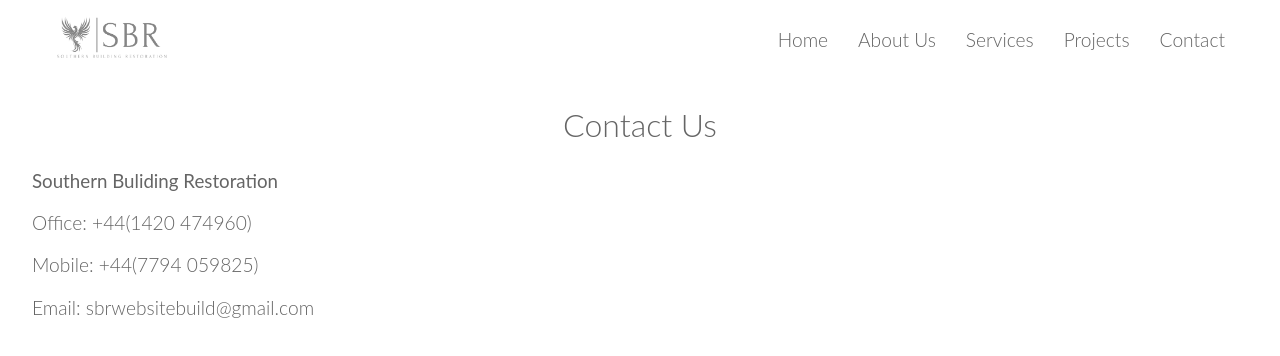
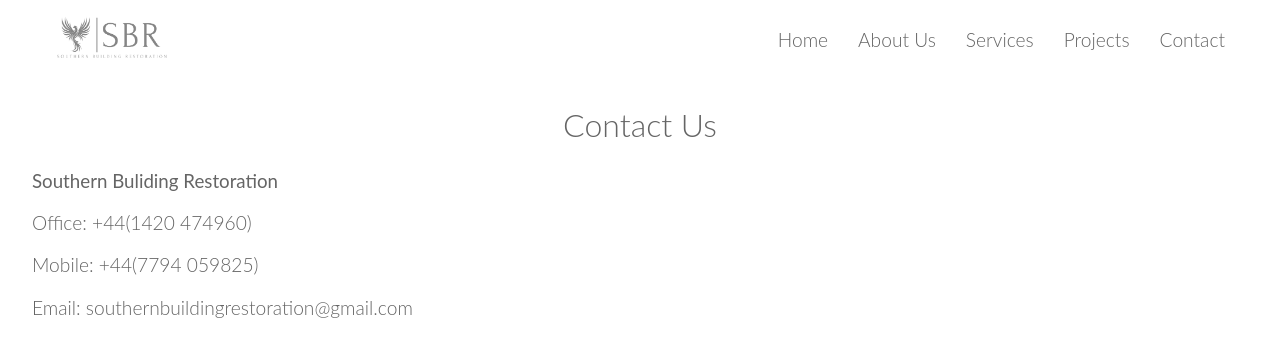
Before and after one commit to dvanpelt-hub/southern-building-restoration, a React (Create React App) app: page /contact in a window 1280 px wide. Shown: the top 356 px of the page. Built offline with nearby package versions, Linux system fonts and the light colour scheme.

Commit message:
updated favicon

```diff
--- a/public/index.html
+++ b/public/index.html
@@ -8,11 +8,35 @@
       name="description"
       content="Web site created using create-react-app"
     />
-    <title>React App</title>
+    <link rel="icon" type="image/png" href="PUBLIC_URL/SBRIcon.png" />
+    <!--
+      manifest.json provides metadata used when your web app is installed on a
+      user's mobile device or desktop. See https://developers.google.com/web/fundamentals/web-app-manifest/
+    -->
+    <!--
+      Notice the use of %PUBLIC_URL% in the tags above.
+      It will be replaced with the URL of the `public` folder during the build.
+      Only files inside the `public` folder can be referenced from the HTML.
+
+      Unlike "/favicon.ico" or "favicon.ico", "%PUBLIC_URL%/favicon.ico" will
+      work correctly both with client-side routing and a non-root public URL.
+      Learn how to configure a non-root public URL by running `npm run build`.
+    -->
+    <title>Southern Building Restoration</title>
   </head>
 
   <body>
     <noscript>You need to enable JavaScript to run this app.</noscript>
     <div id="root"></div>
+    <!--
+      This HTML file is a template.
+      If you open it directly in the browser, you will see an empty page.
+
+      You can add webfonts, meta tags, or analytics to this file.
+      The build step will place the bundled scripts into the <body> tag.
+
+      To begin the development, run `npm start` or `yarn start`.
+      To create a production bundle, use `npm run build` or `yarn build`.
+    -->
   </body>
 </html>
--- a/src/components/Contact/Contact.jsx
+++ b/src/components/Contact/Contact.jsx
@@ -9,7 +9,7 @@
         <h3>Southern Buliding Restoration</h3>
         <p>Office: +44(1420 474960)</p>
         <p>Mobile: +44(7794 059825)</p>
-        <p>Email: sbrwebsitebuild@gmail.com</p>
+        <p>Email: southernbuildingrestoration@gmail.com</p>
       </div>
     </div>
   );
```
Also changed, not shown: public/SBRIcon.png (added).
